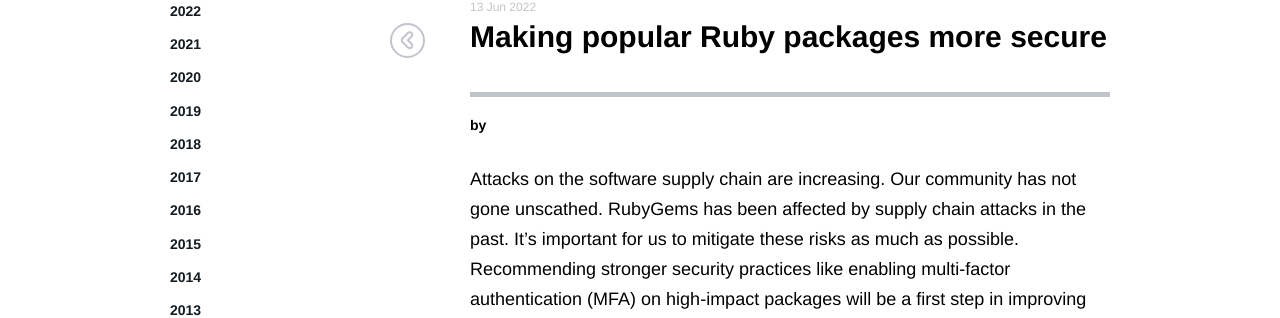
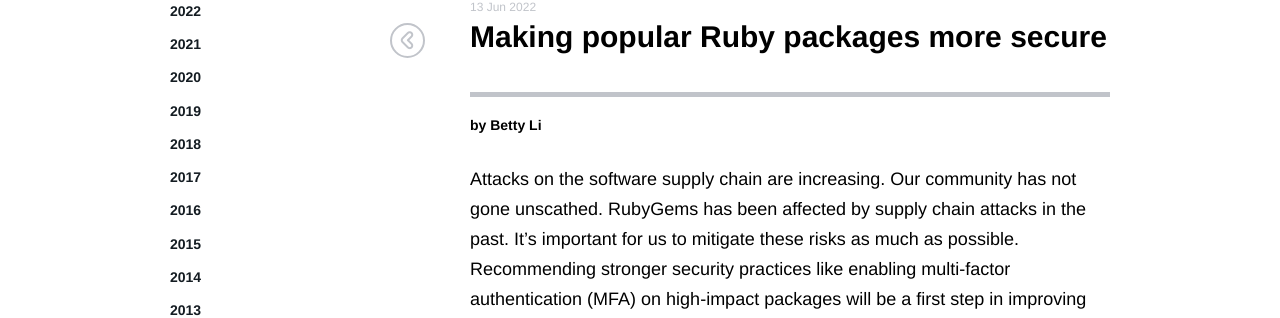
Before and after one commit to rubygems/rubygems.github.io, a Jekyll site: the page built from _posts/2022-06-13-mfa-phase-1-rollout.md, in a window 1280 px wide and 900 px high. Shown: the part 237-555 px from the top of the window. Built offline with Jekyll 4.4.1, drawn with Linux system fonts in a browser that asks for light colours; comment, search, counter and statistics services are not loaded.

Commit message:
Add Betty Li as the author of MFA recommendation rollout post

```diff
--- a/_posts/2022-06-13-mfa-phase-1-rollout.md
+++ b/_posts/2022-06-13-mfa-phase-1-rollout.md
@@ -1,8 +1,8 @@
 ---
 title: Making popular Ruby packages more secure
 layout: post
-author:
-author_email:
+author: Betty Li
+author_email: betty.li@shopify.com
 ---
 
 Attacks on the software supply chain are increasing. Our community has not gone unscathed. RubyGems has been affected by supply chain attacks in the past. It’s important for us to mitigate these risks as much as possible. Recommending stronger security practices like enabling multi-factor authentication (MFA) on high-impact packages will be a first step in improving security of the RubyGems ecosystem.
```
